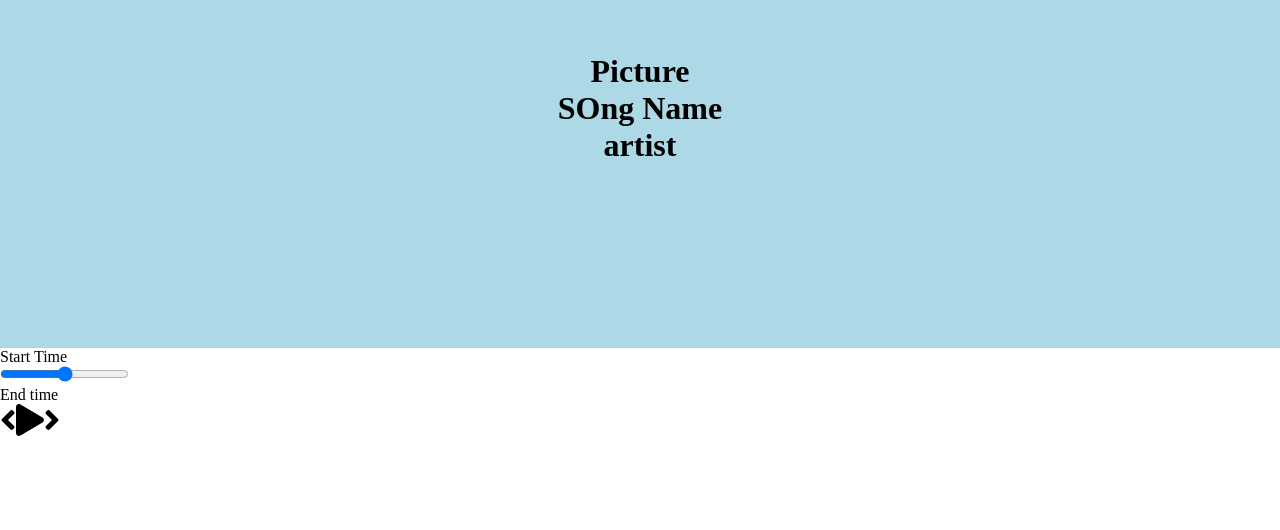
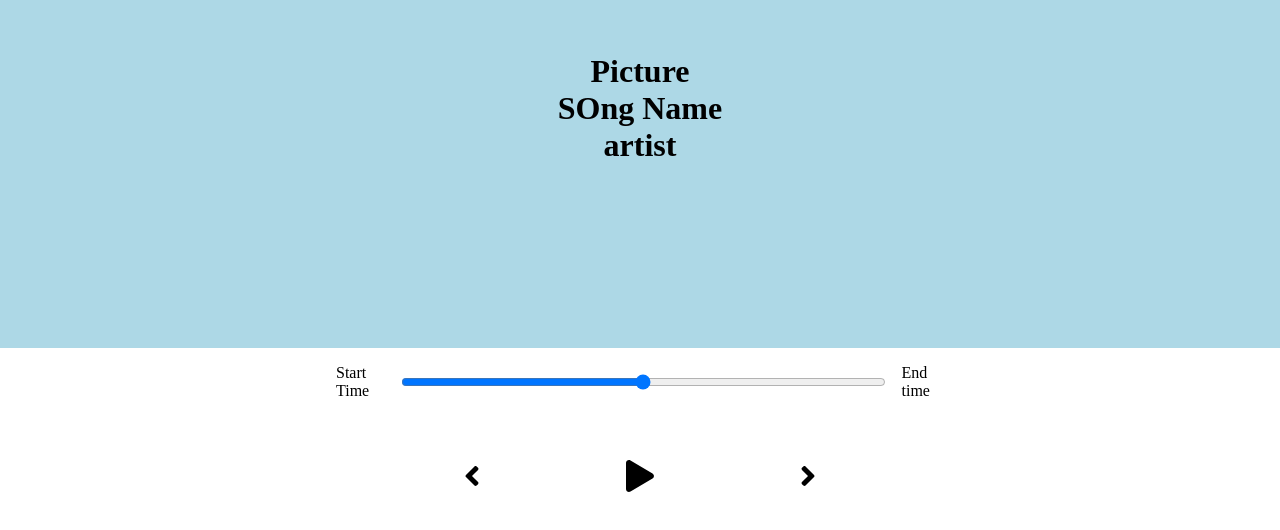
Before and after one commit to Kapibarra/wavesmusicapp, a React (Create React App) app: page / in a window 1280 px wide. Shown: the part 132-662 px from the top of the page. Built offline with nearby package versions, Linux system fonts and the light colour scheme.

Commit message:
basic styles more

```diff
--- a/src/components/Player.js
+++ b/src/components/Player.js
@@ -5,12 +5,12 @@
 const Player = () => {
     return (
         <div className="player">
-<div className="time-controll">
+<div className="time-control">
     <p>Start Time</p>
     <input type="range"></input>
     <p> End time</p>
 </div>
-<div className="play-controll">
+<div className="play-control">
 <FontAwesomeIcon className="skip-back" icon={faAngleLeft} size="2x"/>
 <FontAwesomeIcon className="play" icon={faPlay} size="2x"/>
 <FontAwesomeIcon className="skip-forward" icon={faAngleRight} size="2x"/>
--- a/src/styles/_player.scss
+++ b/src/styles/_player.scss
@@ -0,0 +1,30 @@
+.player {
+    min-height: 20vh;
+    display: flex;
+    flex-direction: column;
+    align-items: center;
+    justify-content: space-between;
+}
+
+.time-control {
+    width: 50%;
+    display: flex;
+    input {
+        width: 100%;
+        padding: 1rem 2rem;
+    }
+    p {
+        padding: 1rem;
+    }
+}
+
+.play-control {
+    display: flex;
+    width: 30%;
+    justify-content: space-between;
+    align-items: center;
+    padding: 1rem;
+    svg {
+        cursor: pointer;
+    }
+}
```
